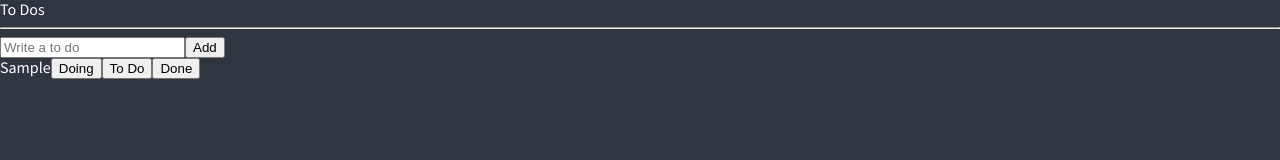
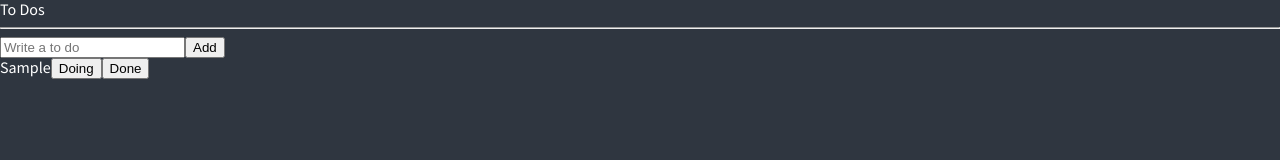
Before and after one commit to clianor/react-masterclass, a React (Create React App) app: page / in a window 1280 px wide. Both pictures are taken after typing "Sample" into the empty fields and a click on the button "Add". Shown: the top 160 px of the page. Built offline with nearby package versions, Linux system fonts and the light colour scheme.

Commit message:
Categories

```diff
--- a/src/components/ToDo.tsx
+++ b/src/components/ToDo.tsx
@@ -1,12 +1,35 @@
-import { IToDo } from '../atoms';
+import React from 'react';
+import { useSetRecoilState } from 'recoil';
+import { IToDo, toDoState } from '../atoms';
 
-function ToDo({ text }: IToDo) {
+function ToDo({ id, text, category }: IToDo) {
+	const setToDos = useSetRecoilState(toDoState);
+
+	const onClick = (event: React.MouseEvent<HTMLButtonElement>) => {
+		const {
+			currentTarget: { name },
+		} = event;
+		console.log(name);
+	};
+
 	return (
 		<li>
 			<span>{text}</span>
-			<button>Doing</button>
-			<button>To Do</button>
-			<button>Done</button>
+			{category !== 'DOING' && (
+				<button name="DOING" onClick={onClick}>
+					Doing
+				</button>
+			)}
+			{category !== 'TO_DO' && (
+				<button name="TO_DO" onClick={onClick}>
+					To Do
+				</button>
+			)}
+			{category !== 'DONE' && (
+				<button name="DONE" onClick={onClick}>
+					Done
+				</button>
+			)}
 		</li>
 	);
 }
```
